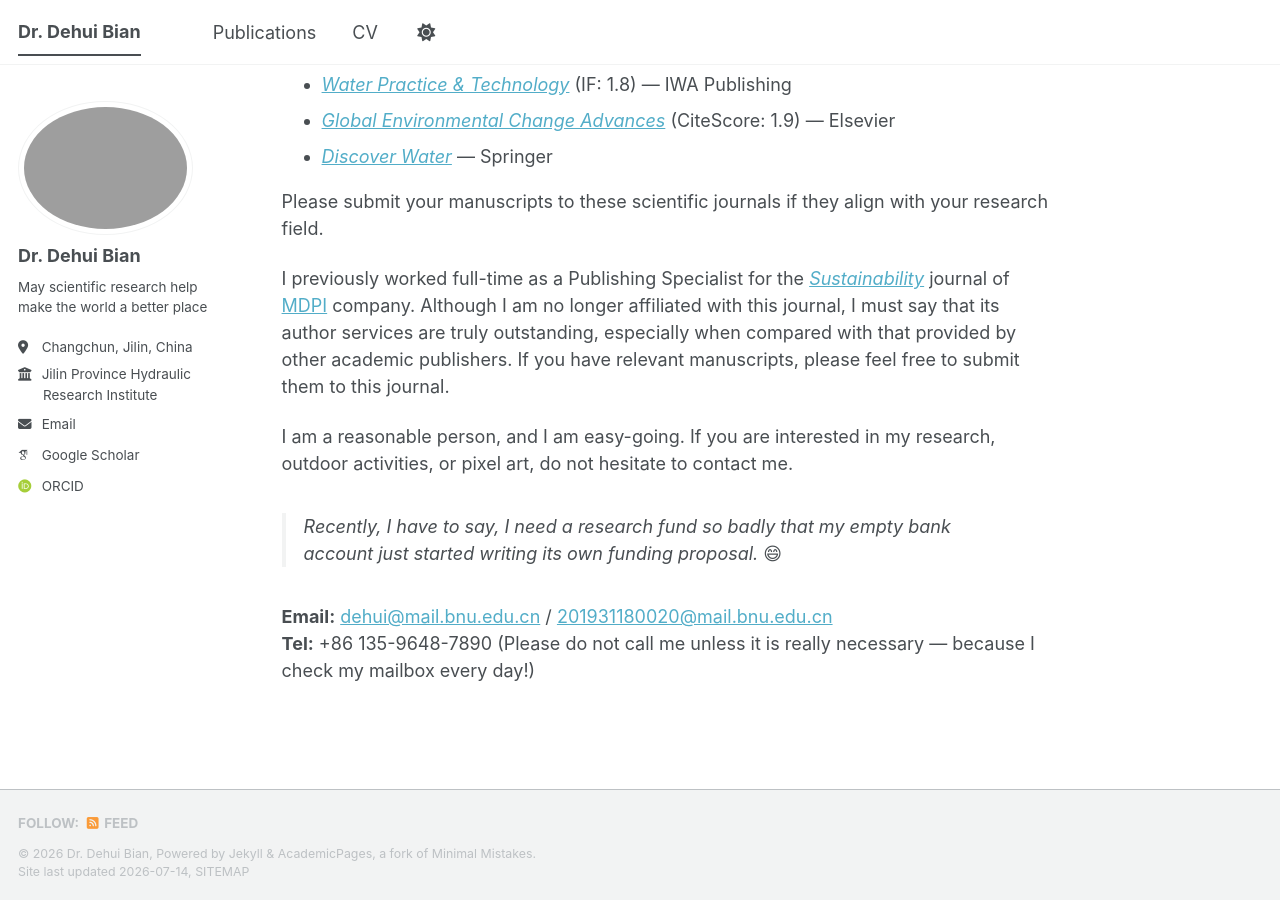
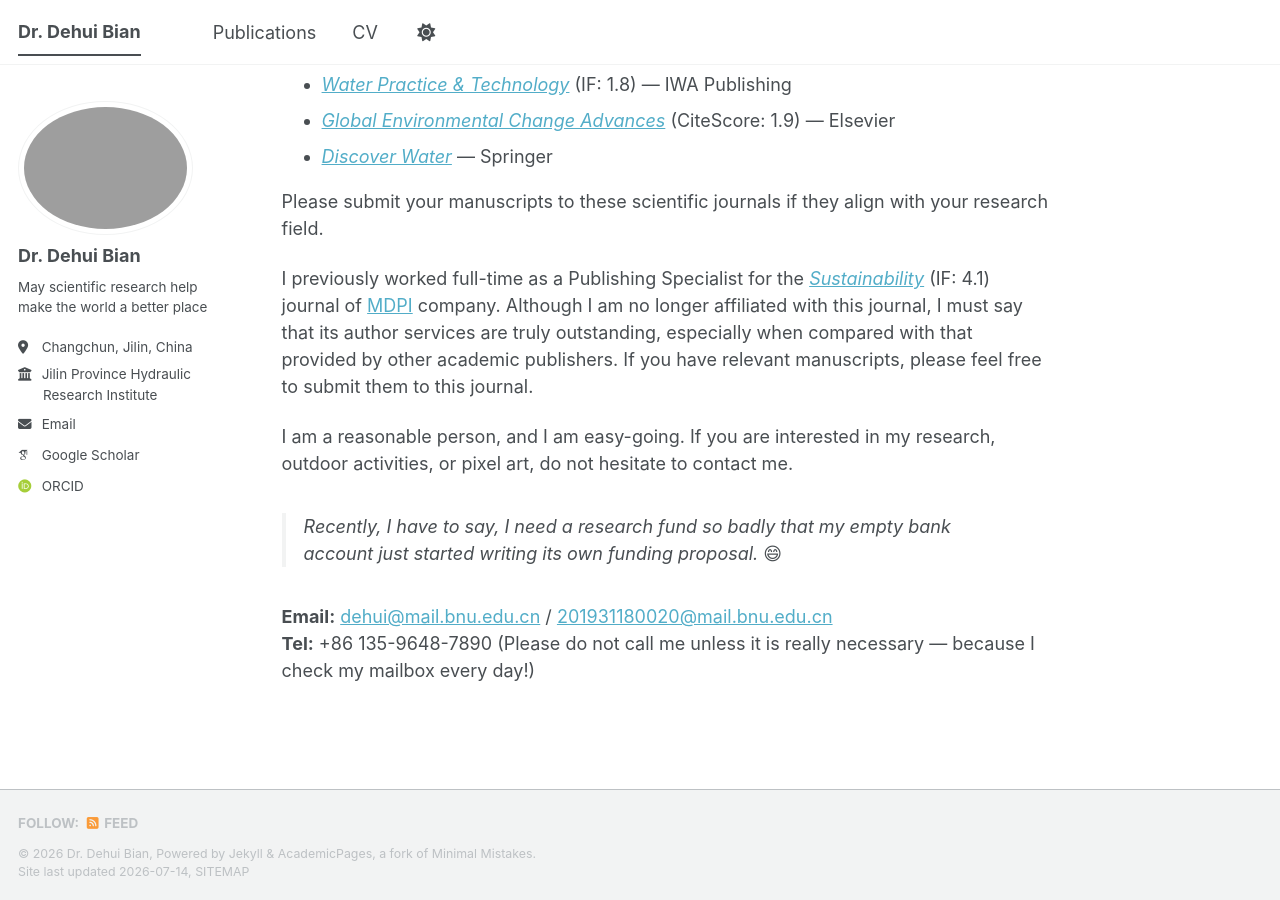
Before and after one commit to DehuiBian/dehuibian.github.io, a Jekyll site: the page built from index.md, in a window 1280 px wide and 900 px high, scrolled down 762 px. Built offline with Jekyll 4.4.1, drawn with Linux system fonts in a browser that asks for light colours; some web fonts are replaced; a script bundle is joined from its source files by our own code; library files that are not in the unit come from our copies.

Commit message:
index.md

```diff
--- a/index.md
+++ b/index.md
@@ -24,7 +24,7 @@ I am also an **Editorial Board Member** of:
 
 Please submit your manuscripts to these scientific journals if they align with your research field.
 
-I previously worked full-time as a Publishing Specialist for the [*Sustainability*](https://www.mdpi.com/journal/sustainability) journal of [MDPI](https://www.mdpi.com) company. Although I am no longer affiliated with this journal, I must say that its author services are truly outstanding, especially when compared with that provided by other academic publishers. If you have relevant manuscripts, please feel free to submit them to this journal.
+I previously worked full-time as a Publishing Specialist for the [*Sustainability*](https://www.mdpi.com/journal/sustainability) (IF: 4.1) journal of [MDPI](https://www.mdpi.com) company. Although I am no longer affiliated with this journal, I must say that its author services are truly outstanding, especially when compared with that provided by other academic publishers. If you have relevant manuscripts, please feel free to submit them to this journal.
 
 I am a reasonable person, and I am easy-going. If you are interested in my research, outdoor activities, or pixel art, do not hesitate to contact me.
 
```
